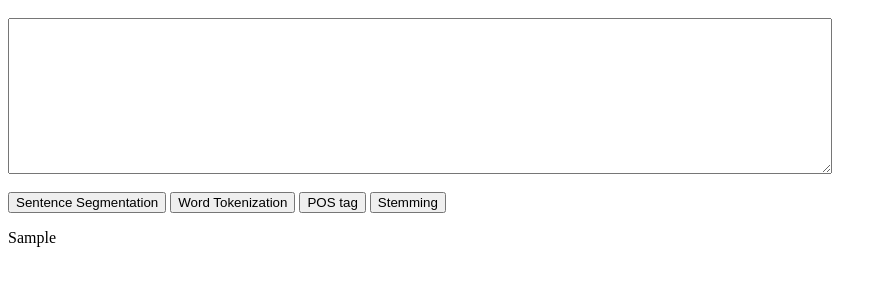
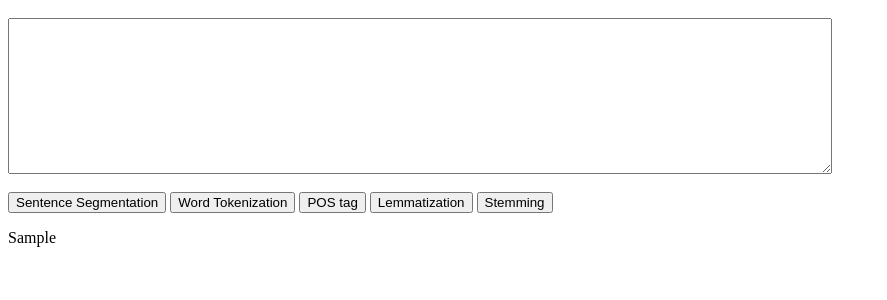
Before and after one commit to sbaviskar/NLP_Temple_Django, a Django app: template templates/home.html in a window 1280 px wide. Shown: the part 109-409 px from the top of the page, without its empty margins (0-887 px from the left). Run offline with Django 3.2, Linux system fonts and the light colour scheme; the template is opened without the code that fills it: most values are stand-ins (such as "Sample title", 1, 10 or a date in 2020).

Commit message:
lemming feature added

```diff
--- a/templates/home.html
+++ b/templates/home.html
@@ -12,7 +12,7 @@
         <button type="submit" formaction="{% url 'SentenceSegmentation' %}">Sentence Segmentation</button>
         <button type="submit" formaction="{% url 'wordTokenization' %} ">Word Tokenization </button>
         <button type="submit" formaction="{% url 'posTaging' %}"> POS  tag </button>
-       <!--  <button type="submit" formaction="{% url 'lemmatization' %}">Lemmatization</button> -->
+        <button type="submit" formaction="{% url 'lemmatization' %}">Lemmatization</button>
         <button type="submit" formaction="{% url 'stemming'%}">Stemming</button>
     </form>
 </div>
--- a/templates/lemmatization.html
+++ b/templates/lemmatization.html
@@ -1 +1,3 @@
 <h1>Step 4: Text Lemmatization</h1><br>
+
+{{ lemma }}
```
Also changed, not shown: NLP_Temple/views.py (+4 -4 lines), 1 other file.
